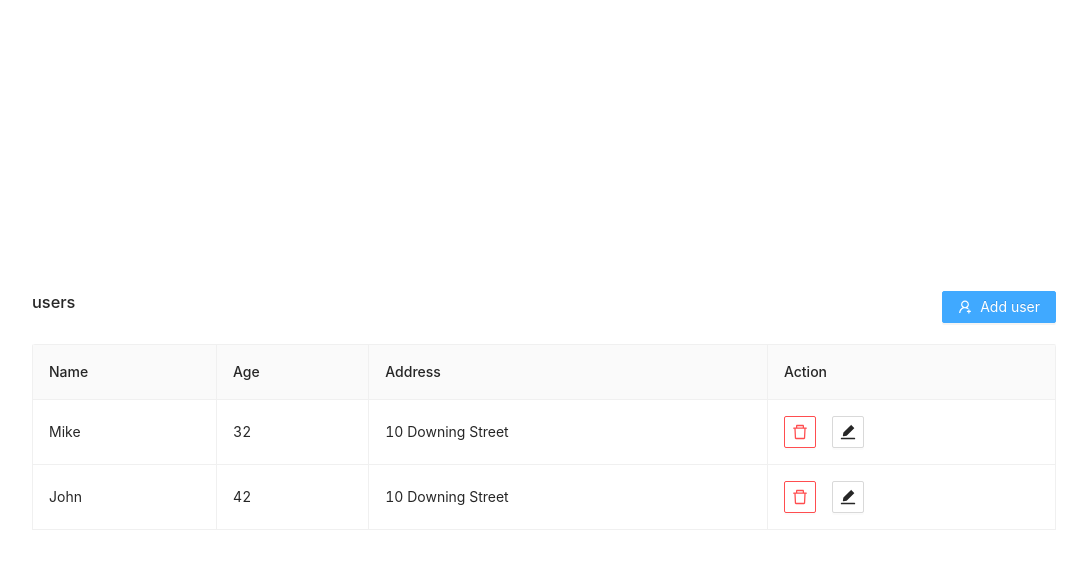
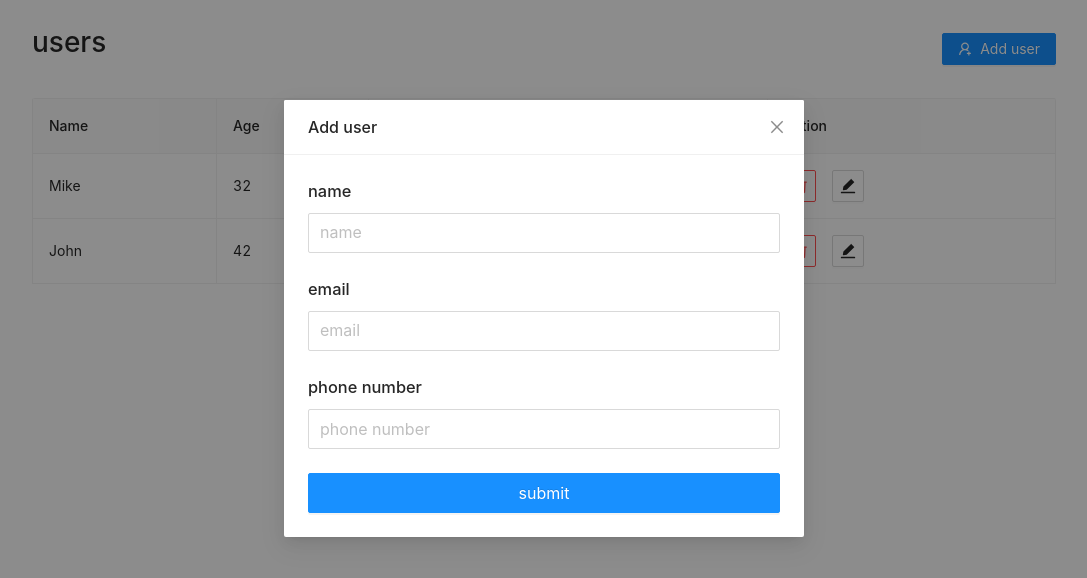
Before and after one commit to Ali-Oliaee/phoneBook, a React (Create React App) app: page / in a window 1280 px wide. Both pictures are taken after a click on the button "Add user". Shown: the top 578 px of the page, without its empty margins (96-1183 px from the left). Built offline with nearby package versions, Linux system fonts and the light colour scheme.

Commit message:
:lipstick: create modals

```diff
--- /dev/null
+++ b/src/components/add-user-modal/index.js
@@ -0,0 +1,36 @@
+import { Modal, Button, Form, Input } from "antd";
+
+const AddUserModal = ({ visible, setVisible }) => {
+  const addUser = (values) => {
+    console.log("values", values);
+  };
+  return (
+    <Modal
+      title="Add user"
+      visible={visible}
+      onCancel={() => setVisible(false)}
+      footer={false}
+      closable
+    >
+      <Form onFinish={addUser}>
+        <h3>name</h3>
+        <Form.Item name="name">
+          <Input placeholder="name" size="large" />
+        </Form.Item>
+        <h3>email</h3>
+        <Form.Item name="email">
+          <Input placeholder="email" size="large" />
+        </Form.Item>
+        <h3>phone number</h3>
+        <Form.Item name="phone">
+          <Input placeholder="phone number" size="large" />
+        </Form.Item>
+        <Button type="primary" block size="large" htmlType="submit">
+          submit
+        </Button>
+      </Form>
+    </Modal>
+  );
+};
+
+export default AddUserModal;
--- /dev/null
+++ b/src/components/edit-user-modal/index.js
@@ -0,0 +1,36 @@
+import { Modal, Button, Form, Input } from "antd";
+
+const EditUserModal = ({ visible, setVisible }) => {
+  const editUser = (values) => {
+    console.log("values", values);
+  };
+  return (
+    <Modal
+      title="Edit user"
+      visible={visible}
+      onCancel={() => setVisible(false)}
+      footer={false}
+      closable
+    >
+      <Form onFinish={editUser}>
+        <h3>name</h3>
+        <Form.Item name="name">
+          <Input placeholder="name" size="large" />
+        </Form.Item>
+        <h3>email</h3>
+        <Form.Item name="email">
+          <Input placeholder="email" size="large" />
+        </Form.Item>
+        <h3>phone number</h3>
+        <Form.Item name="phone">
+          <Input placeholder="phone number" size="large" />
+        </Form.Item>
+        <Button type="primary" block size="large" htmlType="submit">
+          submit
+        </Button>
+      </Form>
+    </Modal>
+  );
+};
+
+export default EditUserModal;
--- a/src/pages/home/index.js
+++ b/src/pages/home/index.js
@@ -1,8 +1,19 @@
-import { Table, Space, Button } from "antd";
-import { DeleteOutlined, EditFilled, UserAddOutlined } from "@ant-design/icons";
+import { Table, Space, Button, Popconfirm } from "antd";
+import {
+  DeleteOutlined,
+  EditFilled,
+  QuestionCircleOutlined,
+  UserAddOutlined,
+} from "@ant-design/icons";
+import { useState } from "react";
 import "./style.scss";
+import AddUserModal from "../../components/add-user-modal";
+import EditUserModal from "../../components/edit-user-modal";
 
 const HomePage = () => {
+  const [addModalVisible, setAddModalVisible] = useState(false);
+  const [editModalVisible, setEditModalVisible] = useState(false);
+
   const dataSource = [
     {
       key: "1",
@@ -39,8 +50,13 @@ const HomePage = () => {
       key: "action",
       render: () => (
         <Space size="middle">
-          <Button danger icon={<DeleteOutlined />} />
-          <Button icon={<EditFilled />} />
+          <Popconfirm title="Are you sure？" icon={<QuestionCircleOutlined />}>
+            <Button danger icon={<DeleteOutlined />} />
+          </Popconfirm>
+          <Button
+            icon={<EditFilled />}
+            onClick={() => setEditModalVisible(true)}
+          />
         </Space>
       ),
     },
@@ -49,8 +65,12 @@ const HomePage = () => {
   return (
     <div className="home-page">
       <div className="table-header">
-        <h3>users</h3>
-        <Button type="primary" icon={<UserAddOutlined />}>
+        <h1>users</h1>
+        <Button
+          type="primary"
+          icon={<UserAddOutlined />}
+          onClick={() => setAddModalVisible(true)}
+        >
           Add user
         </Button>
       </div>
@@ -61,6 +81,11 @@ const HomePage = () => {
         bordered
         className="users-table"
       />
+      <AddUserModal visible={addModalVisible} setVisible={setAddModalVisible} />
+      <EditUserModal
+        visible={editModalVisible}
+        setVisible={setEditModalVisible}
+      />
     </div>
   );
 };
--- a/src/pages/home/style.scss
+++ b/src/pages/home/style.scss
@@ -4,7 +4,7 @@
   display: flex;
   flex-direction: column;
   align-items: center;
-  justify-content: center;
+  justify-content: flex-start;
 
   .table-header {
     display: flex;
```
